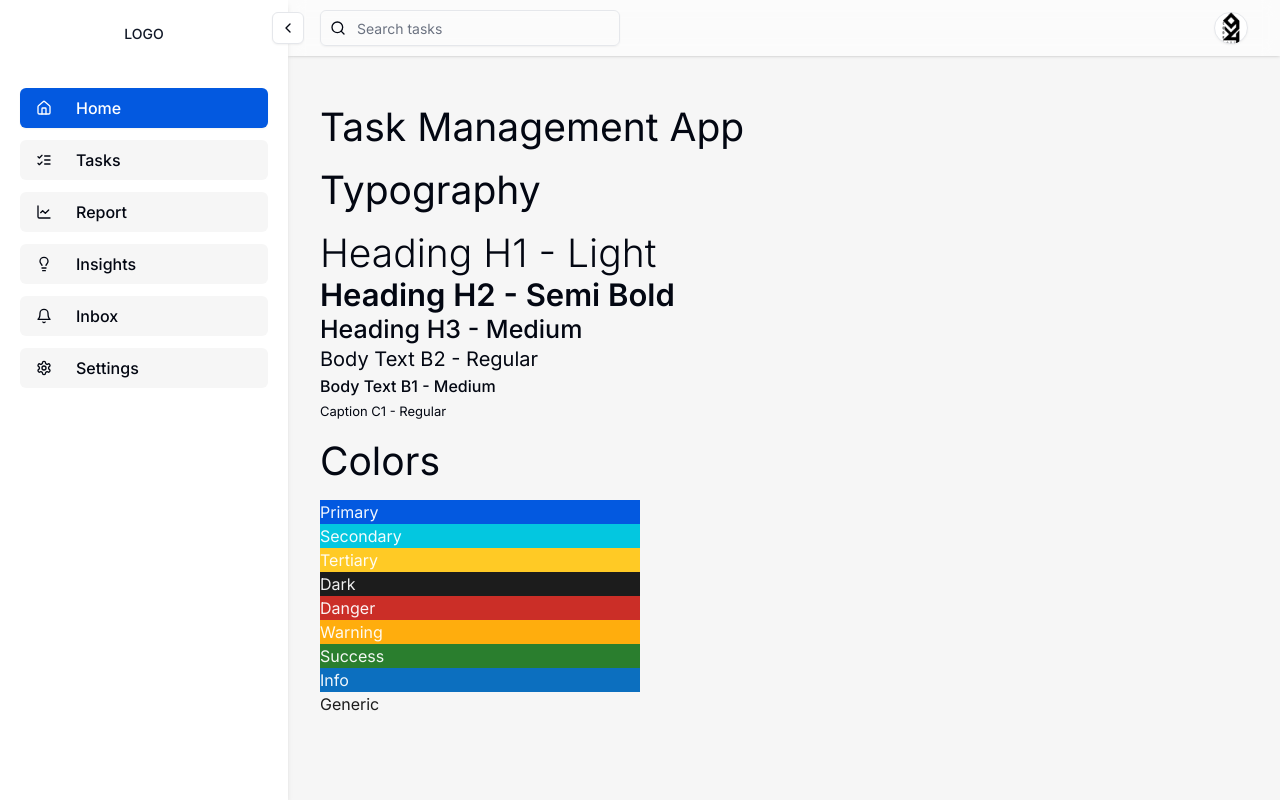
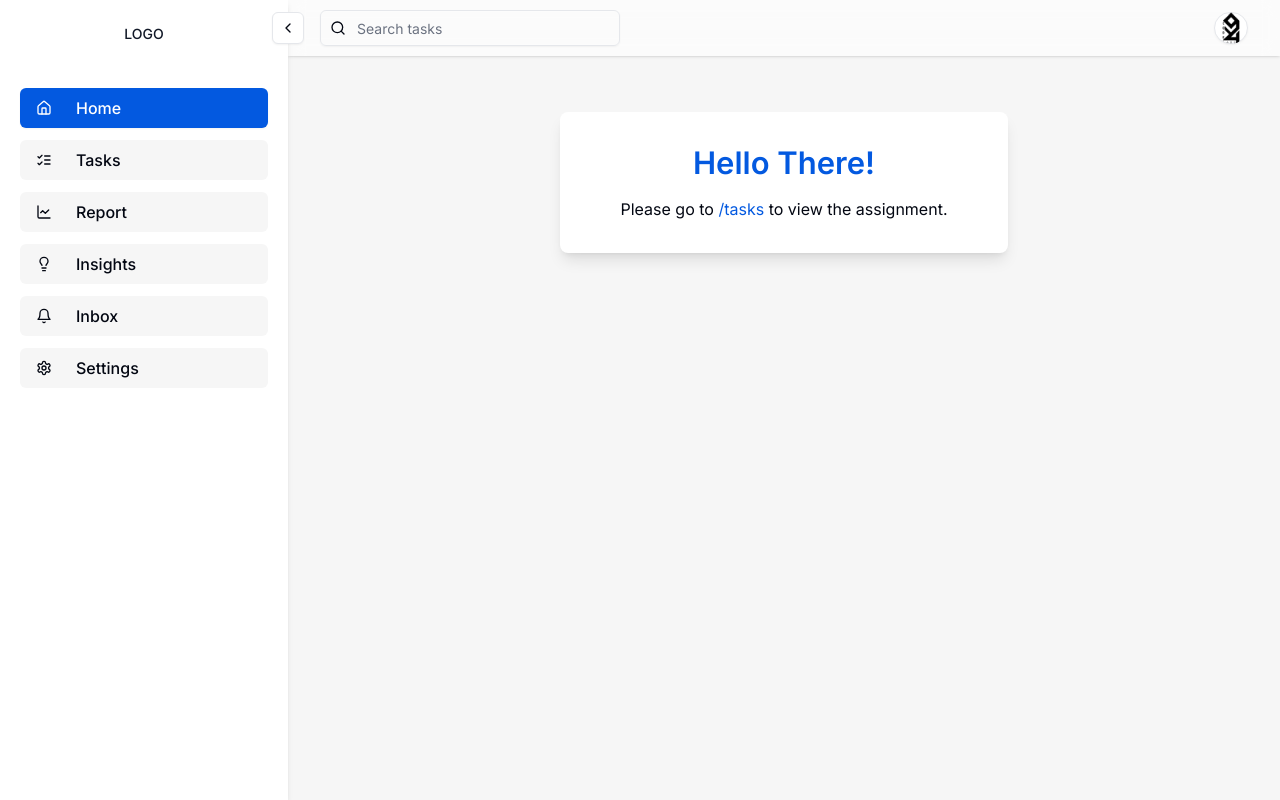
Before and after one commit to NimBuzz01/task-management-app, a Next.js app: page / in a window 1280 px wide. Built offline with nearby package versions, Linux system fonts and the light colour scheme.

Commit message:
refactor: add placeholder content

```diff
--- a/src/app/page.tsx
+++ b/src/app/page.tsx
@@ -1,9 +1,23 @@
-import StyleConfigSamples from "@/components/StyleConfigSamples";
+import Link from "next/link";
 
 export default function Home() {
   return (
-    <main>
-      <StyleConfigSamples />
+    <main className="flex flex-col justify-center items-center p-6 text-center">
+      <div className="bg-custom-generic-white shadow-lg rounded-lg p-8 max-w-md w-full">
+        <h1 className="heading-h2 text-custom-primary-500 mb-4">
+          Hello There!
+        </h1>
+        <p>
+          Please go to{" "}
+          <Link
+            href="/tasks"
+            className="text-custom-primary-500 hover:underline"
+          >
+            /tasks
+          </Link>{" "}
+          to view the assignment.
+        </p>
+      </div>
     </main>
   );
 }
--- /dev/null
+++ b/src/app/tasks/page.tsx
@@ -0,0 +1,7 @@
+import React from "react";
+
+const TasksPage = () => {
+  return <div>TasksPage</div>;
+};
+
+export default TasksPage;
--- a/src/components/content-layout.tsx
+++ b/src/components/content-layout.tsx
@@ -8,7 +8,7 @@ const ContentLayout = ({ children }: ContentLayoutProps) => {
   return (
     <div>
       <Nav />
-      <div className="container pt-8 pb-8 px-4 sm:px-8">{children}</div>
+      <div className="container py-8 px-4 sm:px-8 mx-auto">{children}</div>
     </div>
   );
 };
--- a/src/components/StyleConfigSamples.tsx
+++ b/src/components/sample-palette.tsx
@@ -1,6 +1,6 @@
 import React from "react";
 
-const StyleConfigSamples = () => {
+const SamplePalette = () => {
   return (
     <div>
       <h1 className="text-h1 my-4">Task Management App</h1>
@@ -45,4 +45,4 @@ const StyleConfigSamples = () => {
   );
 };
 
-export default StyleConfigSamples;
+export default SamplePalette;
--- a/src/lib/constants.ts
+++ b/src/lib/constants.ts
@@ -19,22 +19,22 @@ export const menuList = [
     icon: ListChecks,
   },
   {
-    href: "/report",
+    href: "#",
     label: "Report",
     icon: ChartLine,
   },
   {
-    href: "/insights",
+    href: "#",
     label: "Insights",
     icon: Lightbulb,
   },
   {
-    href: "/inbox",
+    href: "#",
     label: "Inbox",
     icon: Bell,
   },
   {
-    href: "/settings",
+    href: "#",
     label: "Settings",
     icon: Settings,
   },
```
